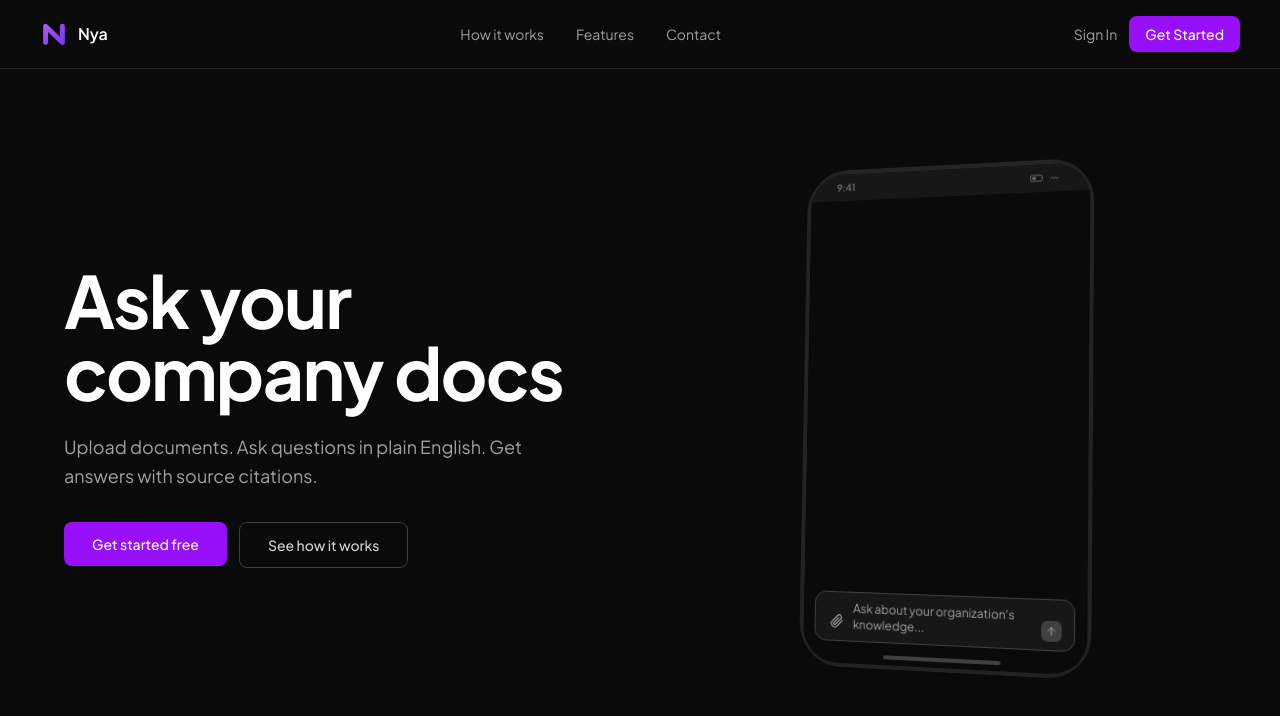
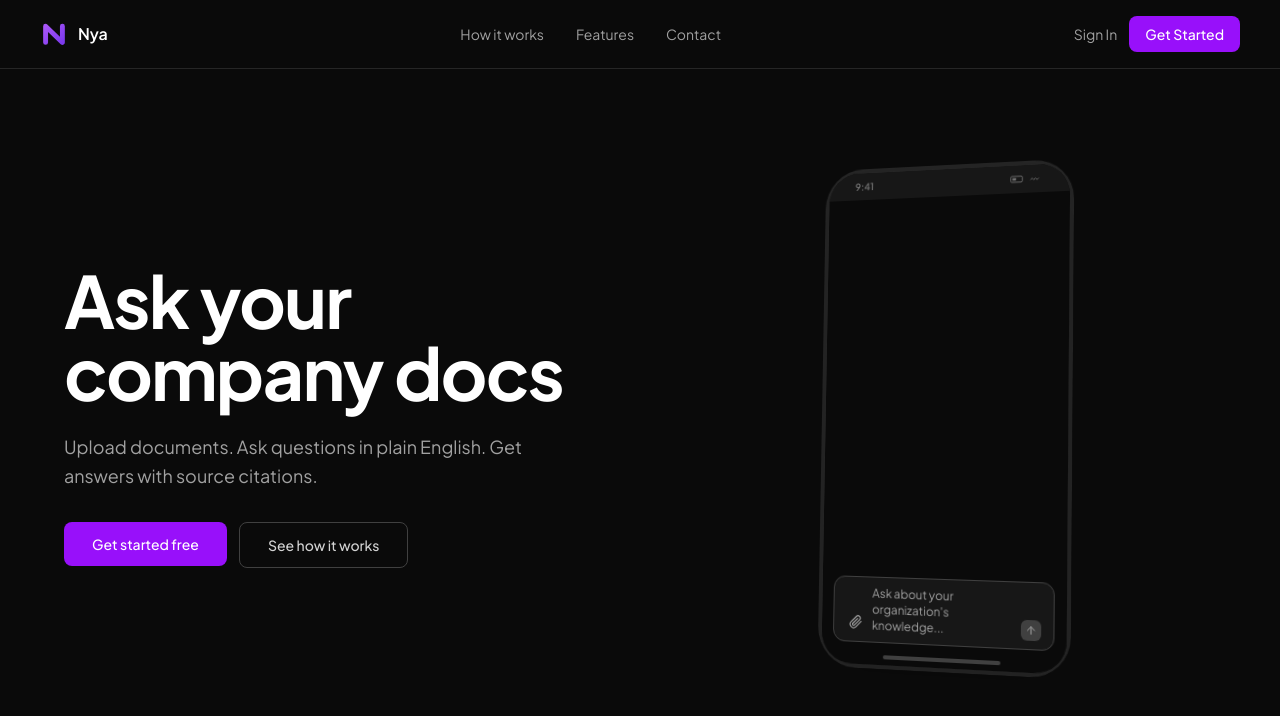
Before and after one commit to wsuitsindustries/nyaai-frontend, a React (Vite) app: page / in a window 1280 px wide. Shown: the top 716 px of the page. Built offline with nearby package versions, Linux system fonts and the light colour scheme; no server answers; the HTML template or start-up script is replaced by a standard one.

Commit message:
reduce phone width to 250px, adjust bezel radii

```diff
--- a/src/pages/Landing.tsx
+++ b/src/pages/Landing.tsx
@@ -138,9 +138,9 @@ export default function Landing() {
 
           <div className="hidden lg:flex justify-center" style={{ perspective: '1200px' }}>
             <div className="relative" style={{ transform: 'rotateY(-14deg) rotateX(3deg)', transformStyle: 'preserve-3d' }}>
-              <div className="absolute -inset-1 rounded-[44px] bg-neutral-200 dark:bg-neutral-800" />
-              <div className="absolute inset-0 rounded-[40px] bg-neutral-300 dark:bg-neutral-700" />
-              <div className="relative rounded-[36px] overflow-hidden bg-white dark:bg-neutral-950 flex flex-col shadow-2xl" style={{ width: '290px', height: '500px', boxShadow: '-4px 8px 40px rgba(0,0,0,0.12), 8px 12px 60px rgba(0,0,0,0.08)' }}>
+              <div className="absolute -inset-1 rounded-[40px] bg-neutral-200 dark:bg-neutral-800" />
+              <div className="absolute inset-0 rounded-[36px] bg-neutral-300 dark:bg-neutral-700" />
+              <div className="relative rounded-[32px] overflow-hidden bg-white dark:bg-neutral-950 flex flex-col shadow-2xl" style={{ width: '250px', height: '500px', boxShadow: '-4px 8px 40px rgba(0,0,0,0.12), 8px 12px 60px rgba(0,0,0,0.08)' }}>
                 <div className="h-7 bg-neutral-100 dark:bg-neutral-900 flex items-center justify-between px-7 text-[10px] text-neutral-500 shrink-0">
                   <span className="font-semibold">9:41</span>
                   <div className="flex items-center gap-1">
```
